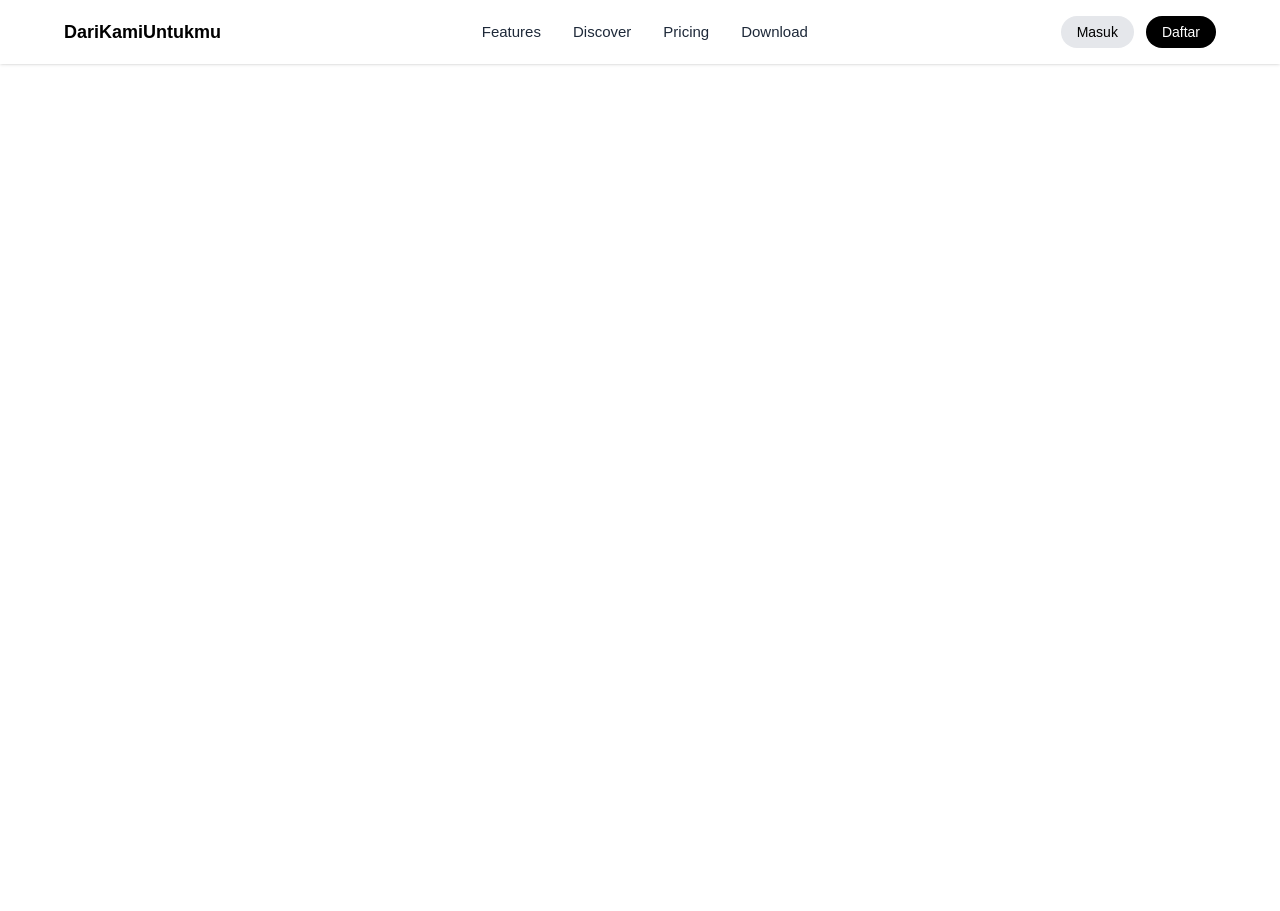
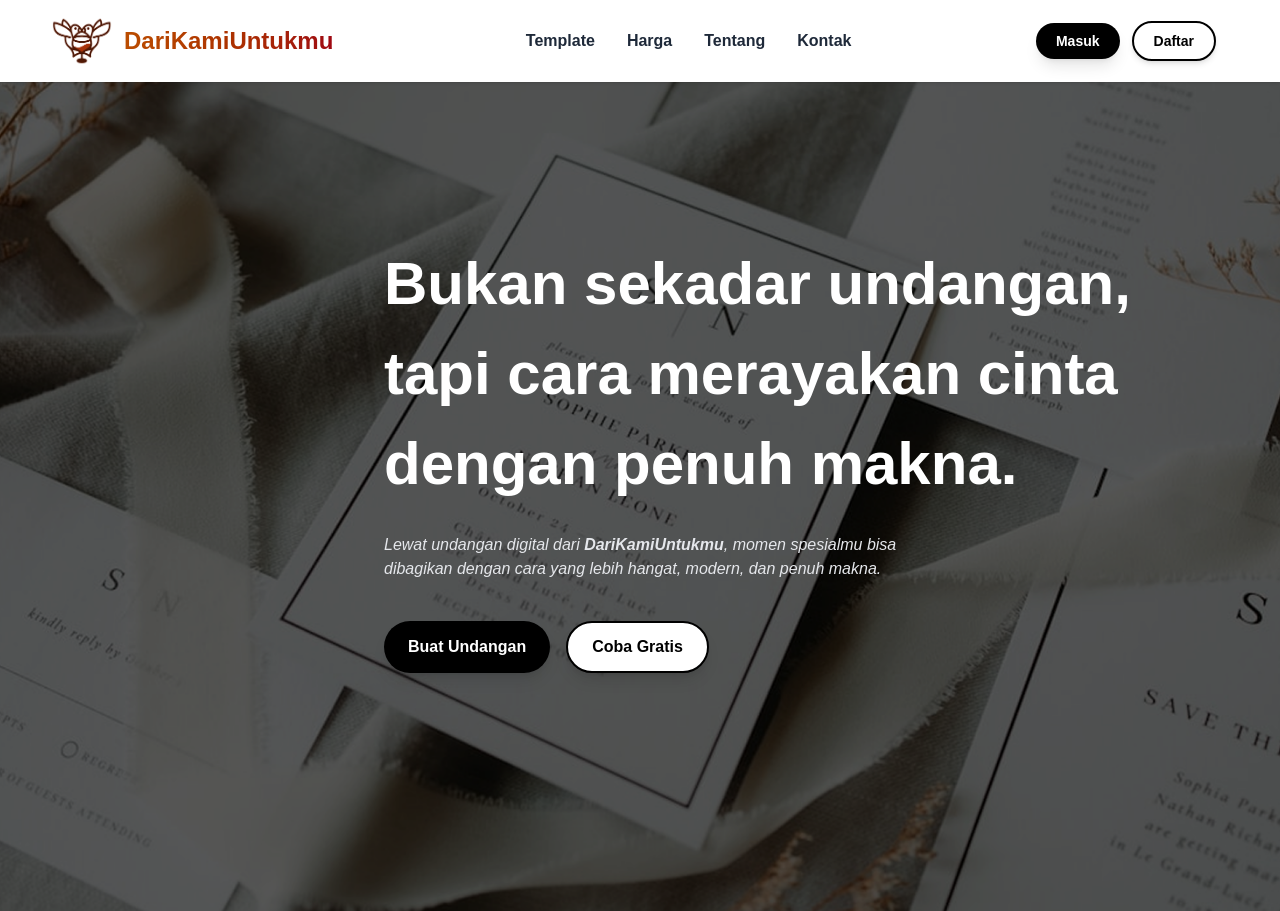
Before and after one commit to Alfianzyh/dari-kami-untukmu, a Next.js app: page / in a window 1280 px wide. Before the commit the page ends 800 px from the top, so only its background shows below. Built offline with nearby package versions, Linux system fonts and the light colour scheme.

Commit message:
feat: update ui, add logo, add hero section

```diff
--- a/src/app/globals.css
+++ b/src/app/globals.css
@@ -20,7 +20,5 @@
 }
 
 body {
-  background: var(--background);
-  color: var(--foreground);
   font-family: Arial, Helvetica, sans-serif;
 }
--- a/src/app/page.jsx
+++ b/src/app/page.jsx
@@ -1,17 +1,18 @@
 import Header from "@/components/header";
+import Hero from "@/components/hero";
 
 export default function Home() {
   return (
     <div className=" border-gray-200 font-Poppins">
       <Header
         menuItems={[
-          { id: "featuressection", label: "Features" },
-          { id: "discover", label: "Discover" },
-          { id: "pricing", label: "Pricing" },
-          { id: "download", label: "Download" },
+          { id: "template", label: "Template" },
+          { id: "harga", label: "Harga" },
+          { id: "tentang", label: "Tentang" },
+          { id: "kotnak", label: "Kontak" },
         ]}
       />
-      <main className="pt-20"></main>
+      <Hero />
     </div>
   );
 }
--- a/src/components/header.jsx
+++ b/src/components/header.jsx
@@ -24,9 +24,8 @@ const Header = ({ menuItems }) => {
         {/* Logo */}
         <div
           onClick={() => scrollToSection("hero")}
-          className="cursor-pointer font-semibold text-lg text-black"
-        >
-          DariKamiUntukmu
+          className="cursor-pointer font-semibold text-lg text-black">
+            <Logo size={60} textSize="text-2xl" />
         </div>
 
         {/* Desktop Menu */}
@@ -35,7 +34,7 @@ const Header = ({ menuItems }) => {
             <button
               key={item.id}
               onClick={() => scrollToSection(item.id)}
-              className="text-gray-800 text-[15px] font-medium hover:text-black transition"
+              className="text-gray-800 text-base font-semibold hover:text-black transition cursor-pointer"
             >
               {item.label}
             </button>
@@ -44,10 +43,10 @@ const Header = ({ menuItems }) => {
 
         {/* Buttons */}
         <div className="hidden md:flex items-center space-x-3">
-          <button className="px-4 py-1.5 bg-gray-200 text-black rounded-full text-sm font-medium hover:bg-gray-300 transition">
+          <button className="px-5 py-2 bg-gradient-to-r from-black to-black text-white rounded-full text-sm font-semibold shadow-lg hover:scale-105 hover:from-white hover:to-white hover:text-black transition-all duration-200 cursor-pointer">
             Masuk
           </button>
-          <button className="px-4 py-1.5 bg-black text-white rounded-full text-sm font-medium hover:bg-gray-900 transition">
+          <button className="px-5 py-2 bg-white text-black border-2 border-black rounded-full text-sm font-semibold shadow-md hover:bg-white hover:scale-105 transition-all duration-200 cursor-pointer">
             Daftar
           </button>
         </div>
@@ -87,10 +86,10 @@ const Header = ({ menuItems }) => {
 
             {/* Auth Buttons in mobile */}
             <div className="flex flex-col space-y-2 pt-4">
-              <button className="w-full h-[35px] flex items-center justify-center bg-gray-200 rounded-full text-sm font-medium hover:bg-gray-300 transition">
+              <button className="w-full h-[38px] flex items-center justify-center bg-gradient-to-r from-amber-500 to-red-600 text-white rounded-full text-sm font-semibold shadow-md hover:scale-105 hover:from-amber-600 hover:to-red-700 transition-all duration-200 cursor-pointer">
                 Masuk
               </button>
-              <button className="w-full h-[35px] flex items-center justify-center bg-black text-white rounded-full text-sm font-medium hover:bg-gray-900 transition">
+              <button className="w-full h-[38px] flex items-center justify-center bg-white text-red-700 border-2 border-red-600 rounded-full text-sm font-semibold shadow-md hover:bg-red-50 hover:scale-105 transition-all duration-200 cursor-pointer">
                 Daftar
               </button>
             </div>
--- /dev/null
+++ b/src/components/hero.jsx
@@ -0,0 +1,37 @@
+export default function Hero() {
+  return (
+    <section className="relative w-full h-[911px] flex items-center">
+      {/* Background Image */}
+      <div
+        className="absolute inset-0 w-full h-full bg-cover bg-center"
+        style={{
+          backgroundImage: "url('/bg-image.png')",
+        }}
+      />
+      {/* Overlay */}
+      <div className="absolute inset-0 bg-black/30" />
+
+      {/* Content */}
+      <div className="relative z-10 max-w-3xl px-6 lg:px-0 lg:ml-96 text-white">
+        <h1 className="text-3xl lg:text-6xl font-semibold leading-normal text-left">
+          Bukan sekadar undangan, tapi cara merayakan cinta dengan penuh makna.
+        </h1>
+        <p className="mt-6 text-sm italic lg:text-base text-gray-200 max-w-xl text-left">
+          Lewat undangan digital dari{" "}
+          <span className="font-semibold">DariKamiUntukmu</span>, momen spesialmu
+          bisa dibagikan dengan cara yang lebih hangat, modern, dan penuh makna.
+        </p>
+
+        {/* Tombol */}
+        <div className="mt-10 flex gap-4">
+          <button className="px-6 py-3 bg-gradient-to-r from-black to-black text-white rounded-full font-semibold shadow-lg hover:scale-105 hover:from-white hover:to-white hover:text-black transition-all duration-200 cursor-pointer">
+            Buat Undangan
+          </button>
+          <button className="px-6 py-3 bg-white text-black border-2 border-black rounded-full font-semibold shadow-lg hover:bg-white hover:scale-105 transition-all duration-200 cursor-pointer">
+            Coba Gratis
+          </button>
+        </div>
+      </div>
+    </section>
+  );
+}
--- a/src/components/logo.jsx
+++ b/src/components/logo.jsx
@@ -1,14 +1,12 @@
-import logo from "../assets/logo.png";
-
 const Logo = ({ size = 5, textSize = "text-2xl" }) => {
   return (
     <div className="flex items-center space-x-3">
       <img
-        src={logo}
-        alt="./assets/logo.png"
+        src="/logo.png" // file logo.png di folder public
+        alt="Logo"
         className="w-[60px] h-[50px] -ml-3"
       />
-      <span className={`${textSize} text-white font-bold font-poppins`}>
+      <span className={`${textSize} bg-gradient-to-r from-amber-700 to-red-800 text-transparent bg-clip-text text-2xl font-poppins`}>
         DariKamiUntukmu
       </span>
     </div>
```
Also changed, not shown: public/logo.png (renamed from src/assets/logo.png).
